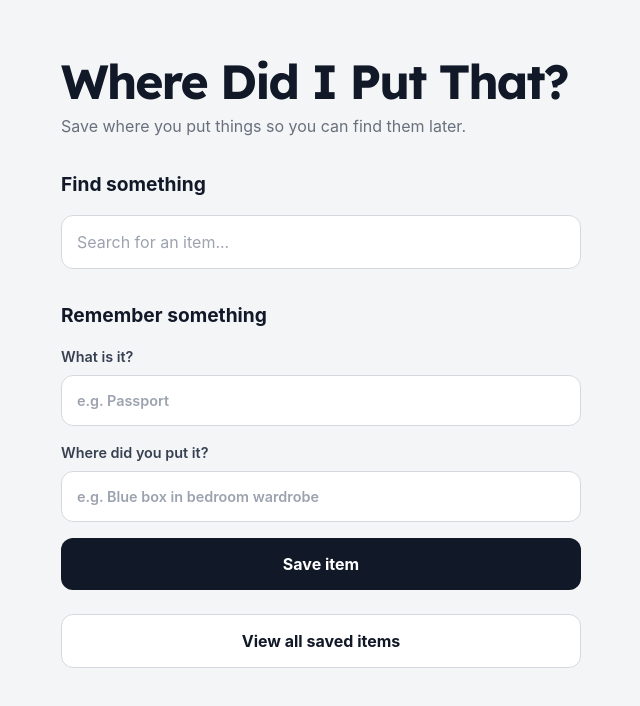
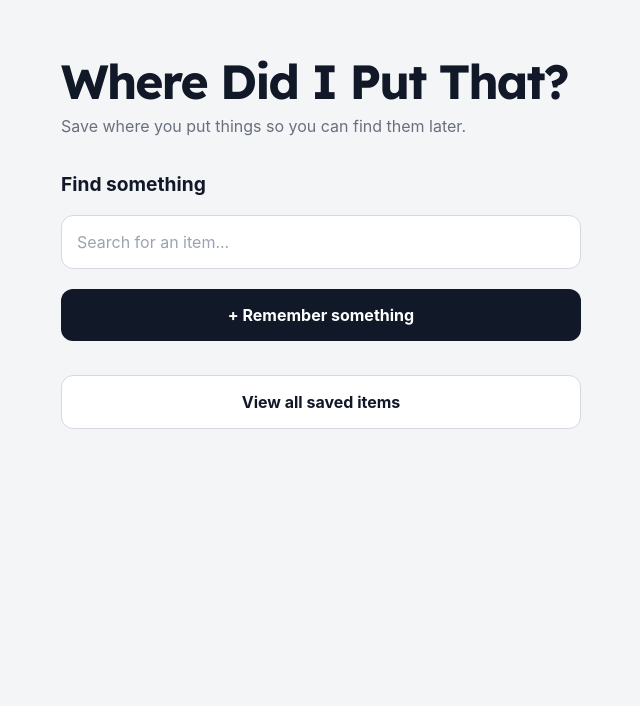
Before and after one commit to Jenni311/where-did-i-put-that, a React (Vite) app: page / in a window 1280 px wide. Shown: the top 706 px of the page, without its empty margins (319-959 px from the left). Built offline with nearby package versions, Linux system fonts and the light colour scheme.

Commit message:
Update remember form layout

```diff
--- a/src/App.tsx
+++ b/src/App.tsx
@@ -11,6 +11,7 @@ function App() {
   const [location, setLocation] = useState('')
   const [search, setSearch] = useState('')
   const [showAll, setShowAll] = useState(false)
+  const [showRememberForm, setShowRememberForm] = useState(false)
 
   const [items, setItems] = useState<StoredItem[]>(() => {
     const savedItems = localStorage.getItem('storedItems')
@@ -40,6 +41,7 @@ function App() {
     setItems([...items, newItem])
     setItemName('')
     setLocation('')
+    setShowRememberForm(false)
   }
 
   const searchResults = items.filter((item) =>
@@ -75,7 +77,12 @@ function App() {
         </div>
       )}
 
-      <h2>Remember something</h2>
+      <button onClick={() => setShowRememberForm(!showRememberForm)}>
+        {showRememberForm ? 'Hide' : '+ Remember something'}
+      </button>
+
+      {showRememberForm && (
+        <div>
 
           <label>
             What is it?
@@ -98,9 +105,8 @@ function App() {
           </label>
 
           <button onClick={saveItem}>Save item</button>
-
-
-
+        </div>
+      )}
 
       <button onClick={() => setShowAll(!showAll)}>
         {showAll ? 'Hide saved items' : 'View all saved items'}
--- a/src/index.css
+++ b/src/index.css
@@ -199,39 +199,7 @@ main > button:last-of-type {
 
 }
 
-main div > div {
 
-  margin-top: 12px;
-
-  padding: 16px;
-
-  border-radius: 14px;
-
-  background: white;
-
-  border: 1px solid #e1e4e8;
-
-  box-shadow: 0 2px 10px rgba(17, 24, 39, 0.04);
-
-}
-
-main div > div strong {
-
-  display: block;
-
-  font-size: 1rem;
-
-  color: #111827;
-
-}
-
-main div > div p {
-
-  margin: 5px 0 0;
-
-  color: #68707d;
-
-}
 
 @media (min-width: 700px) {
 
@@ -242,3 +210,9 @@ main div > div p {
   }
 
 }
+main > input + button {
+
+  margin-top: 20px;
+  margin-bottom: 10px;
+
+}
```
Lines whose indentation alone changed are shown as unchanged.
